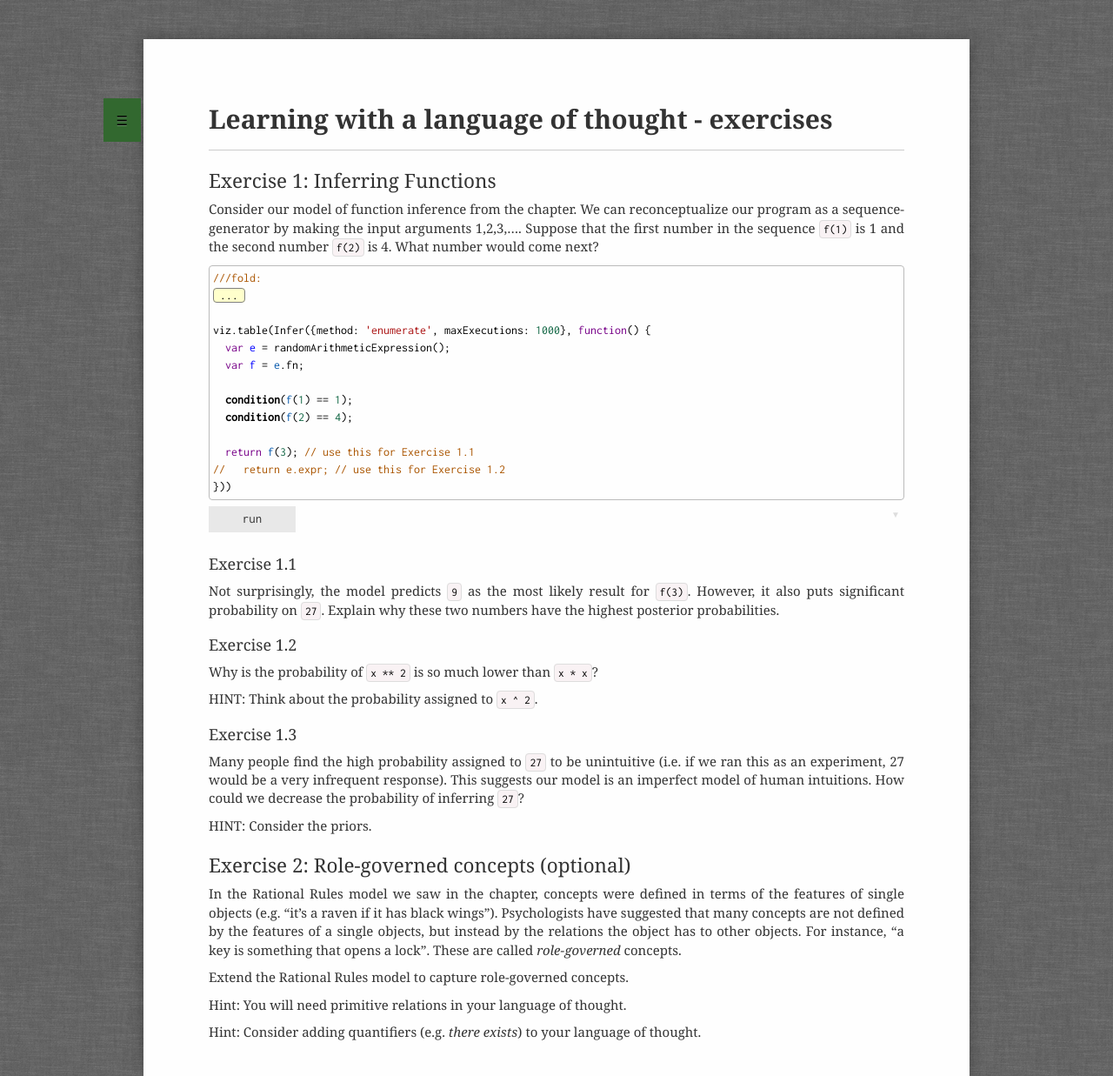
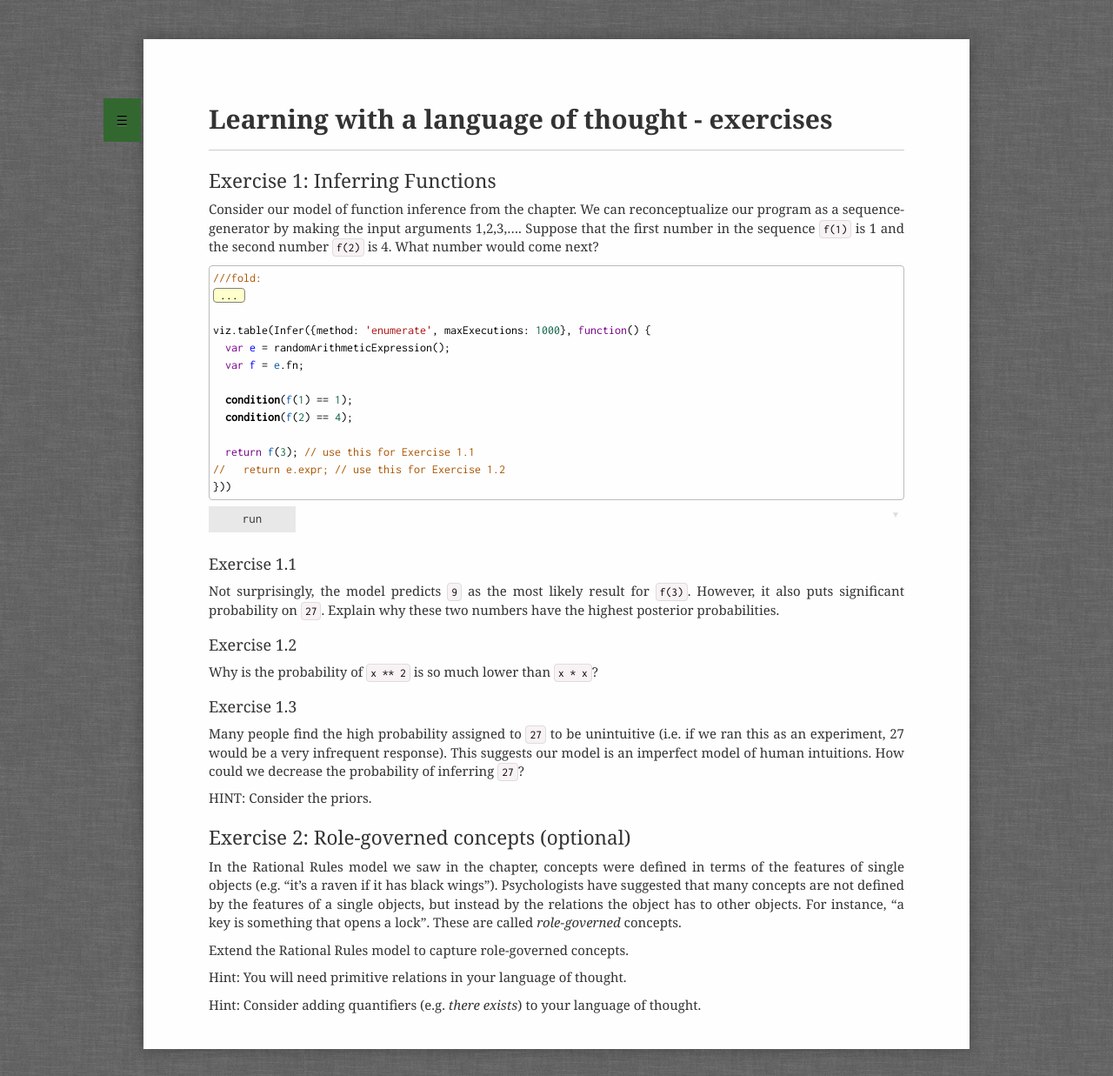
Before and after one commit to probmods/probmods2, a Jekyll site: the page built from exercises/lot-learning.md, in a window 1280 px wide. Shown: the whole page at 87% size. Built offline with Jekyll 4.4.1, drawn with Linux system fonts in a browser that asks for light colours; a script that is not in the unit is left out.

Commit message:
minor changes to LoT

```diff
--- a/exercises/lot-learning.md
+++ b/exercises/lot-learning.md
@@ -69,8 +69,6 @@
 
 Why is the probability of `x ** 2` is so much lower than `x * x`?
 
-HINT: Think about the probability assigned to `x ^ 2`.
-
 
 ### Exercise 1.3
 
```
Also changed, not shown: solutions/lot-learning.md (+1 -2 lines).
